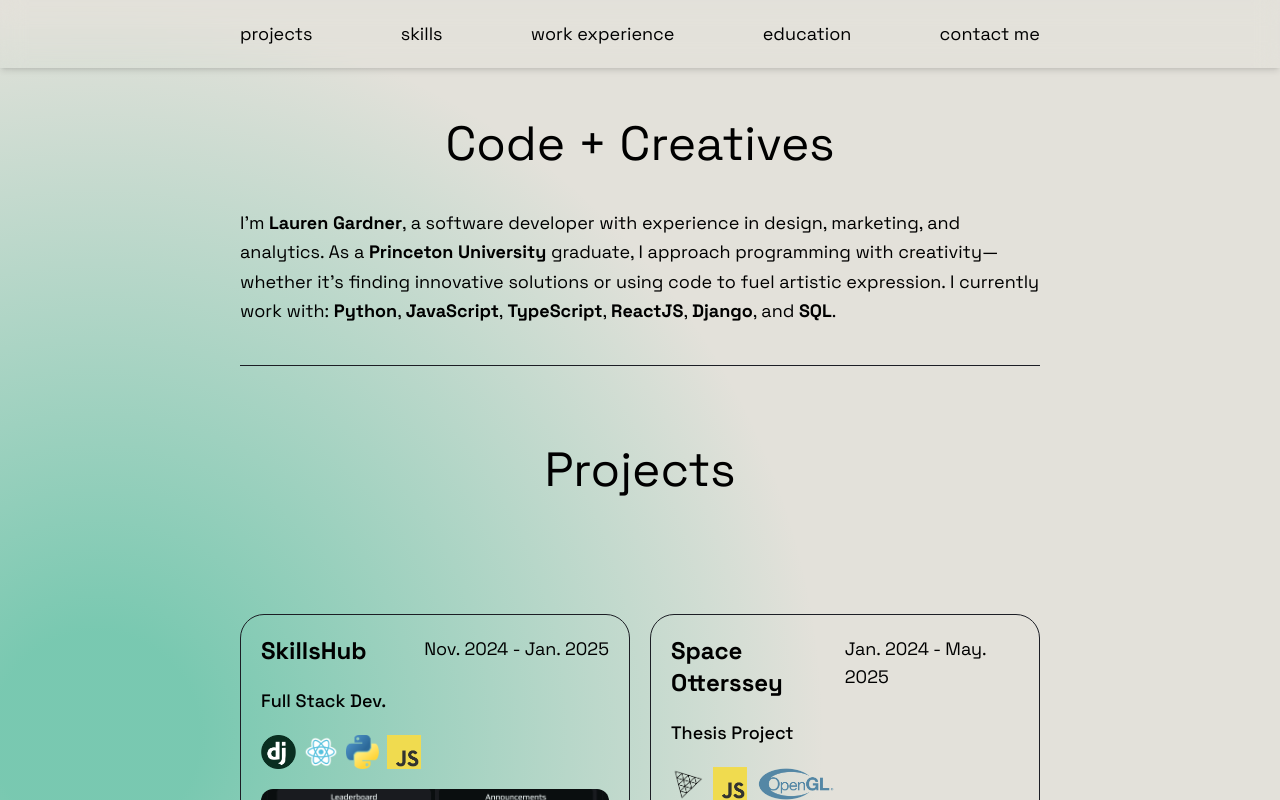
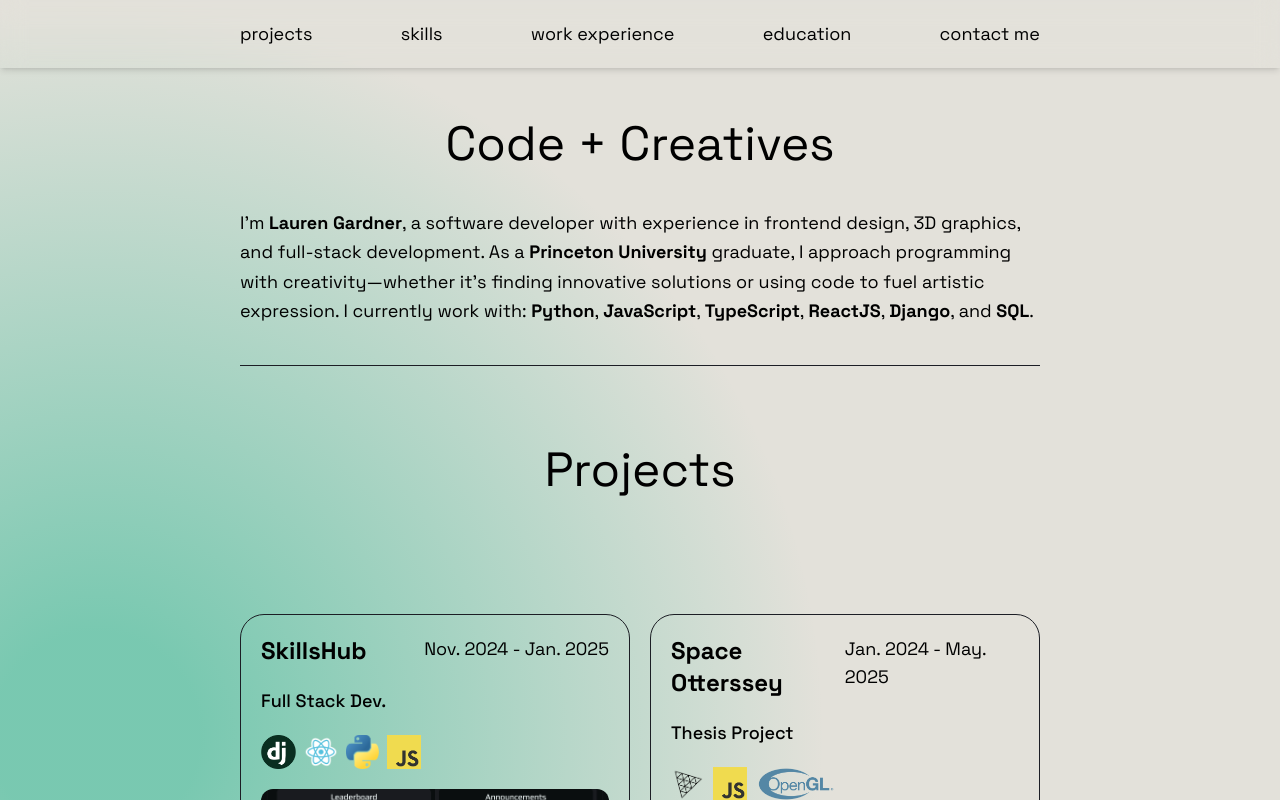
Before and after one commit to lauren-e-gardner/lauren-e-gardner.github.io, a React (Vite) app: page / in a window 1280 px wide. Shown: the top 800 px of the page. Built offline with nearby package versions, Linux system fonts and the light colour scheme.

Commit message:
Revised Hero statement

```diff
--- a/src/pages/components/Hero.tsx
+++ b/src/pages/components/Hero.tsx
@@ -6,7 +6,7 @@ export const Hero = () => {
       </h1>
       <p className="mx-auto my-0 text-lg leading-relaxed max-w-[930px]">
         I'm <strong>Lauren Gardner</strong>, a software developer with
-        experience in design, marketing, and analytics. As a{" "}
+        experience in frontend design, 3D graphics, and full-stack development. As a{" "}
         <strong>Princeton University</strong> graduate, I approach programming
         with creativity—whether it's finding innovative solutions or using code
         to fuel artistic expression. I currently work with:{" "}
```
